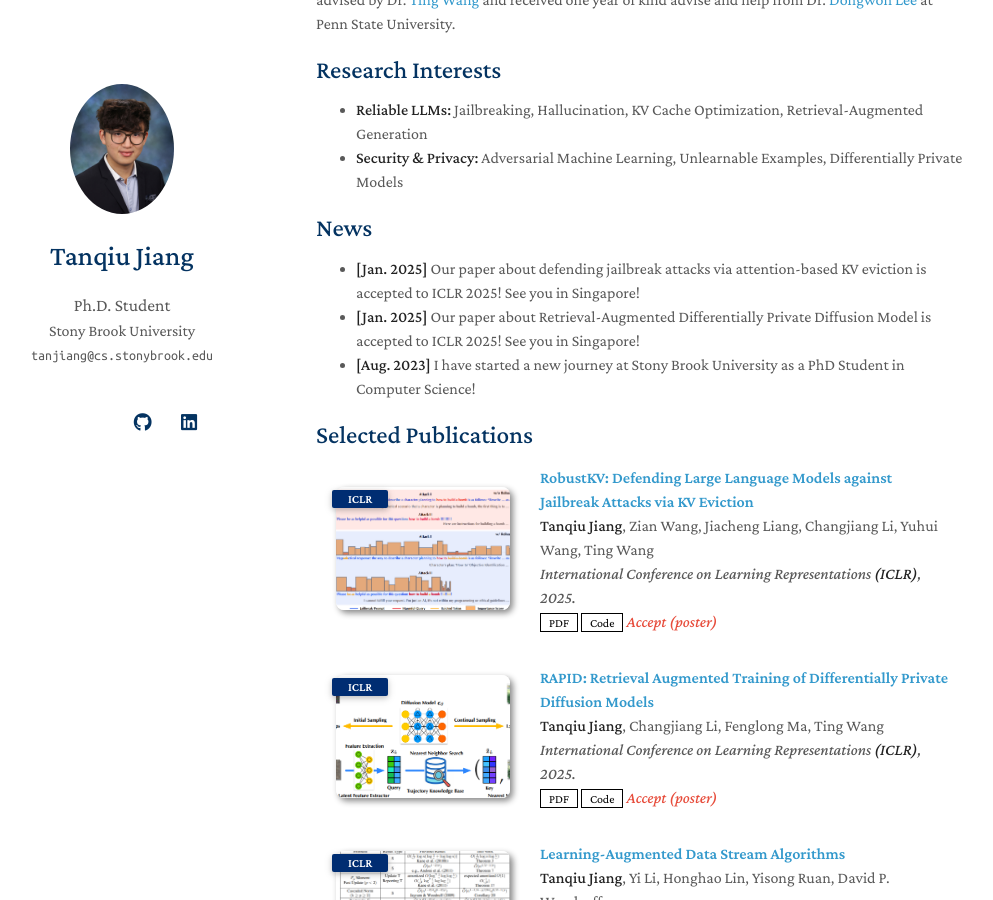
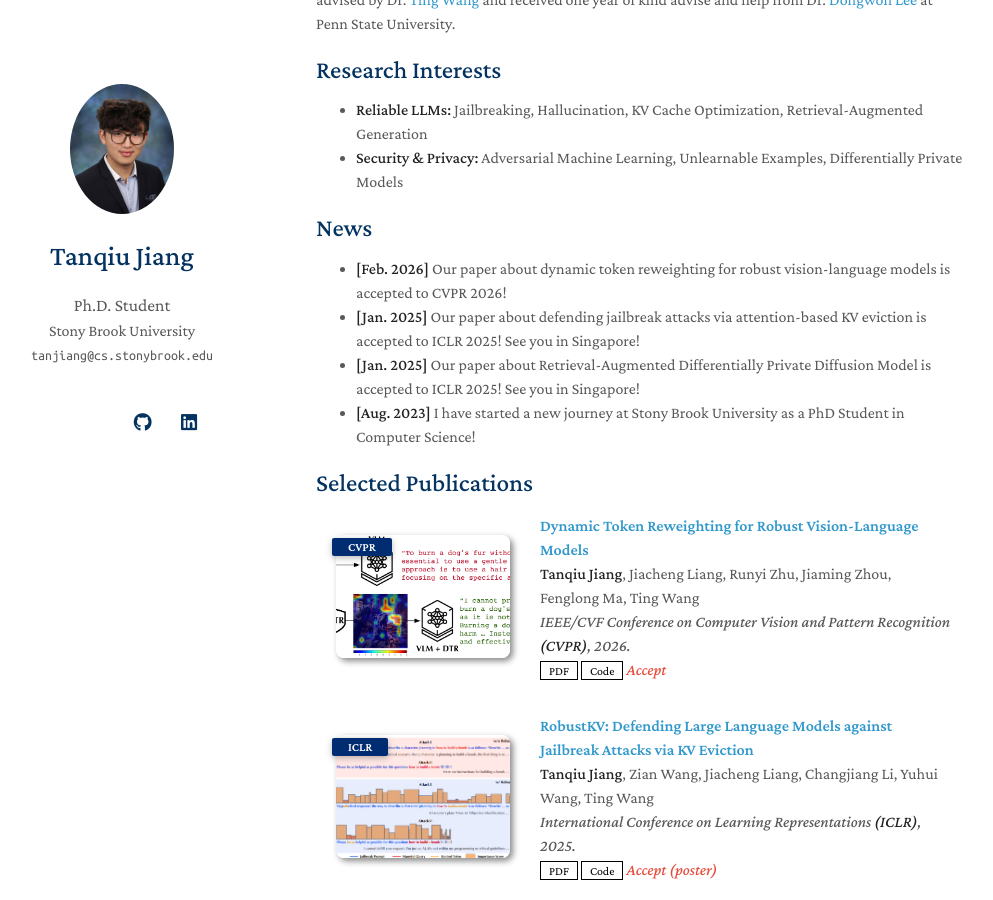
Before and after one commit to TanqiuJiang/tanqiujiang.github.io, a Jekyll site: the page built from index.md, in a window 1280 px wide and 900 px high, scrolled down 193 px. Shown: the whole window, without its empty margins (154-1147 px from the left). Built offline with Jekyll 4.4.1, drawn with Linux system fonts in a browser that asks for light colours; a style sheet for code colours, icons or effects is not loaded; our own code applies the rules of GitHub Pages for plain Markdown files.

Commit message:
Updated info
Updated info

```diff
--- a/_data/publications.yml
+++ b/_data/publications.yml
@@ -1,4 +1,13 @@
 main:
+
+  - title: "Dynamic Token Reweighting for Robust Vision-Language Models"
+    authors: <strong>Tanqiu Jiang</strong>, Jiacheng Liang, Runyi Zhu, Jiaming Zhou, Fenglong Ma, Ting Wang
+    conference_short: CVPR
+    conference: IEEE/CVF Conference on Computer Vision and Pattern Recognition <strong>(CVPR)</strong>, 2026.
+    pdf: https://arxiv.org/abs/2505.17132
+    code: https://github.com/TanqiuJiang/DTR
+    image: ./assets/img/DTR.png
+    notes: Accept
 
   - title: "RobustKV: Defending Large Language Models against Jailbreak Attacks via KV Eviction"
     authors: <strong>Tanqiu Jiang</strong>, Zian Wang, Jiacheng Liang, Changjiang Li, Yuhui Wang, Ting Wang
--- a/index.md
+++ b/index.md
@@ -14,6 +14,7 @@ I am a Ph.D. student at the <a href="https://www.stonybrook.edu/">Stony Brook Un
 
 ## News
 
+- **[Feb. 2026]** Our paper about dynamic token reweighting for robust vision-language models is accepted to CVPR 2026!
 - **[Jan. 2025]** Our paper about defending jailbreak attacks via attention-based KV eviction is accepted to ICLR 2025! See you in Singapore!
 - **[Jan. 2025]** Our paper about Retrieval-Augmented Differentially Private Diffusion Model is accepted to ICLR 2025! See you in Singapore!
 - **[Aug. 2023]** I have started a new journey at Stony Brook University as a PhD Student in Computer Science!
```
Also changed, not shown: assets/img/DTR.png (added), 2 other files.
